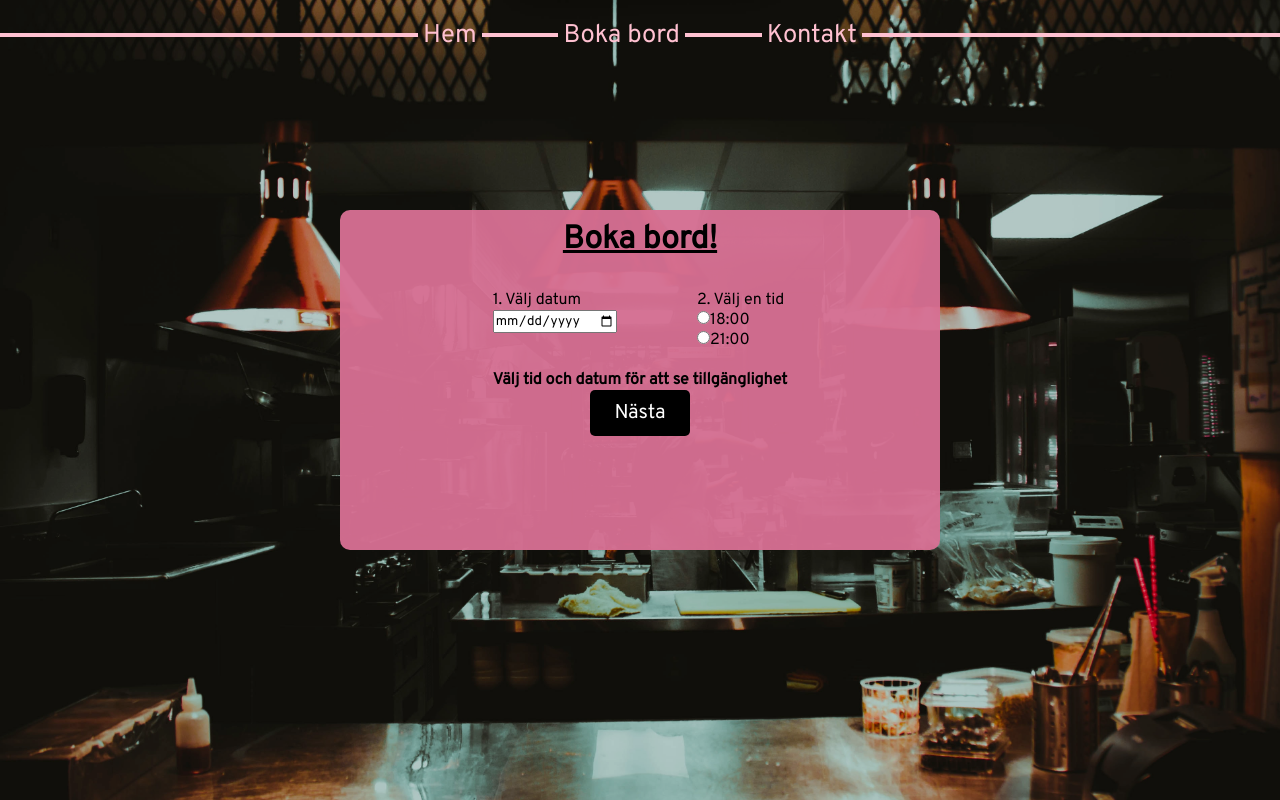
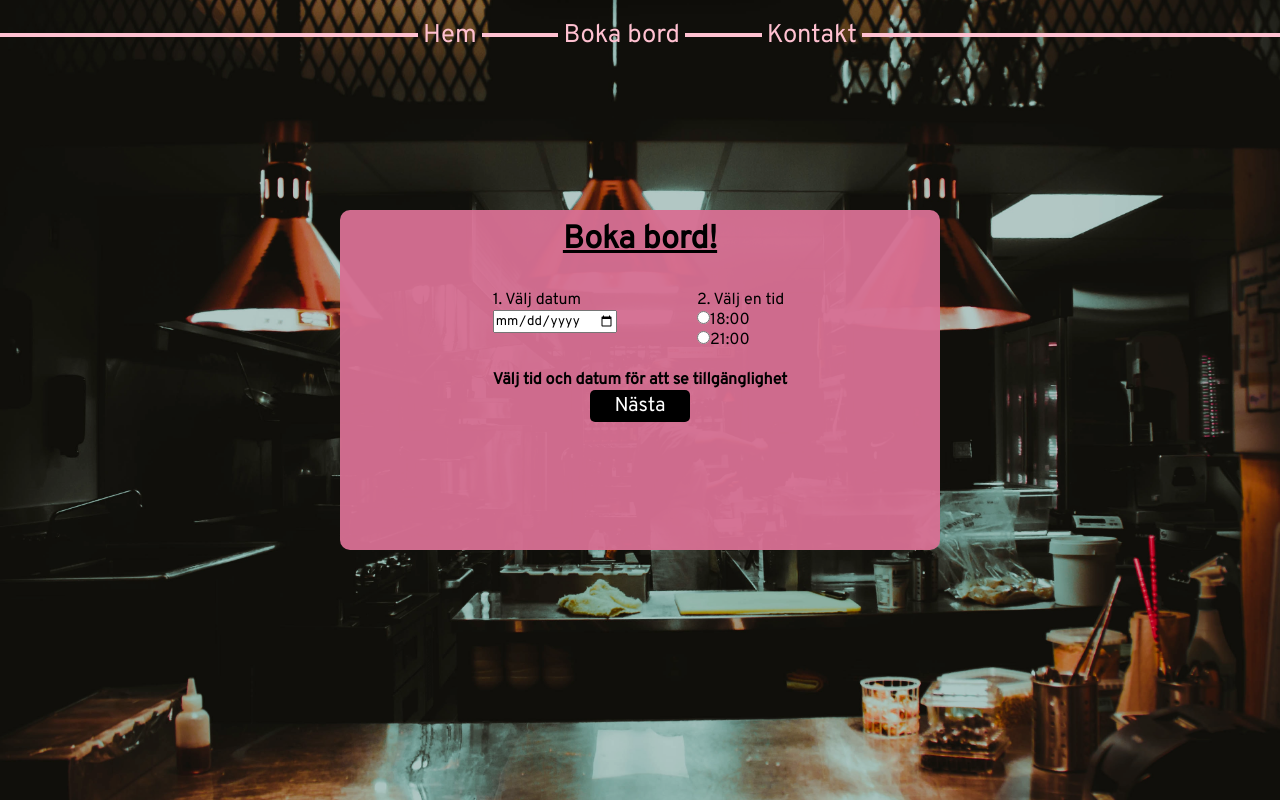
Before and after one commit to Holmkvists/restaurant, a React (Create React App) app: page /book in a window 1280 px wide. Built offline with nearby package versions, Linux system fonts and the light colour scheme.

Commit message:
Removed Margin-Top from GenericButton SASS

```diff
--- a/src/components/GenericButton/styles/genericButton.css
+++ b/src/components/GenericButton/styles/genericButton.css
@@ -9,7 +9,6 @@
   display: flex;
   justify-content: center;
   align-items: center;
-  line-height: 200%;
 }
 .generic__btn:hover {
   color: #fff6f9;
--- a/src/components/GenericButton/styles/genericButton.scss
+++ b/src/components/GenericButton/styles/genericButton.scss
@@ -7,7 +7,6 @@
   color: white;
   border: none;
   border-radius: 5px;
-  margin-top: 10px;
   display: flex;
   justify-content: center;
   align-items: center;
```
Also changed, not shown: 1 other file (tests, documents, lock files or other folders).
